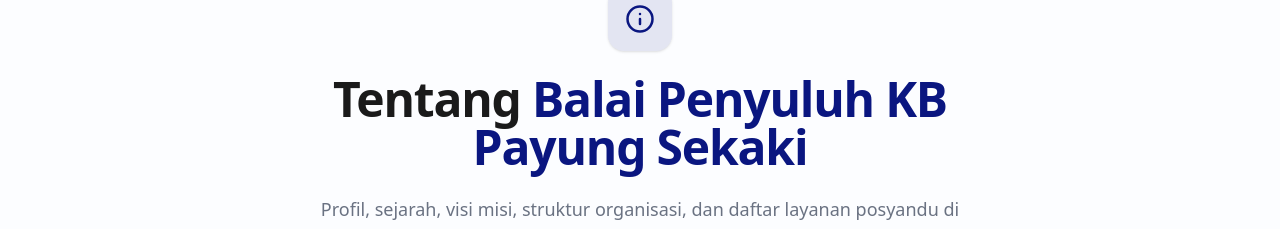
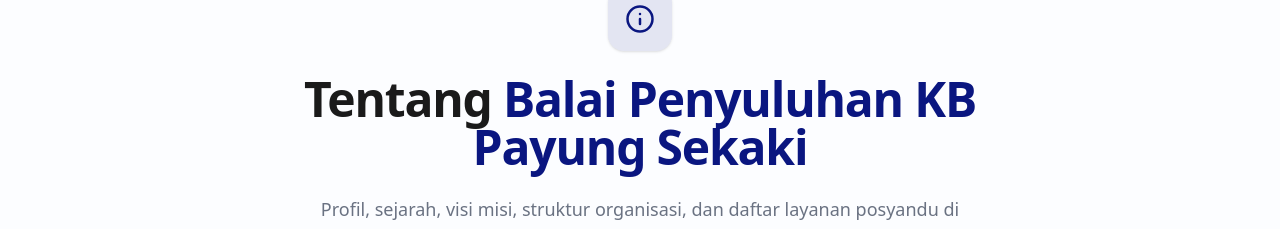
Before and after one commit to rsydhazh/Frontend-BPKB-Payung-Sekaki, a Next.js app: page /umum/tentang in a window 1280 px wide. Shown: the part 150-379 px from the top of the page. Built offline with nearby package versions, Linux system fonts and the light colour scheme; no server answers.

Commit message:
ubah lagi

```diff
--- a/app/(public)/umum/page.tsx
+++ b/app/(public)/umum/page.tsx
@@ -63,7 +63,7 @@ export default function UmumHomePage() {
             Selamat Datang di
           </span>
           <h1 className="text-5xl md:text-6xl lg:text-7xl font-black text-white leading-tight mb-6 tracking-tight drop-shadow-md">
-            Balai Penyuluh KB <span className="text-[#f1b94c]">Payung Sekaki</span>
+            Balai Penyuluhan KB <span className="text-[#f1b94c]">Kecamatan Payung Sekaki</span>
           </h1>
           <p className="text-[#93b2f8] text-lg md:text-xl font-medium leading-relaxed max-w-2xl mx-auto">
             Pusat informasi kegiatan, layanan kependudukan, dan program kesejahteraan masyarakat secara transparan dan akurat.
--- a/app/(public)/umum/tentang/page.tsx
+++ b/app/(public)/umum/tentang/page.tsx
@@ -26,7 +26,7 @@ export default async function UmumTentangPage() {
           <FiInfo className="text-3xl text-[#0a1680]" />
         </div>
         <h1 className="text-4xl md:text-5xl font-extrabold text-[#1a1a1a] mb-6 tracking-tight">
-          Tentang <span className="text-[#0a1680]">Balai Penyuluh KB Payung Sekaki</span>
+          Tentang <span className="text-[#0a1680]">Balai Penyuluhan  KB Payung Sekaki</span>
         </h1>
         <p className="text-gray-500 text-lg max-w-2xl mx-auto font-medium leading-relaxed">
           Profil, sejarah, visi misi, struktur organisasi, dan daftar layanan posyandu di wilayah binaan Balai KB Payung Sekaki.
```
